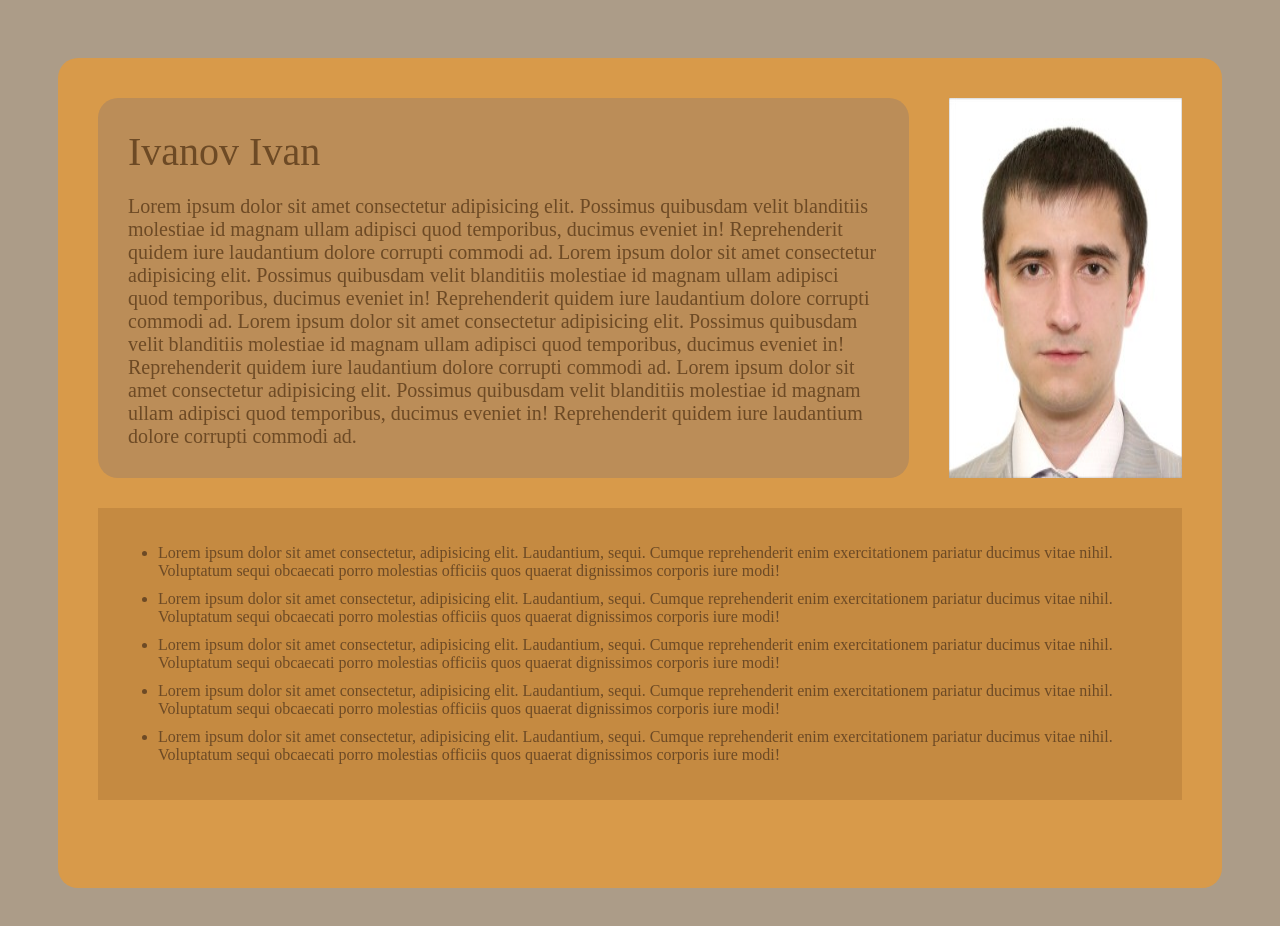
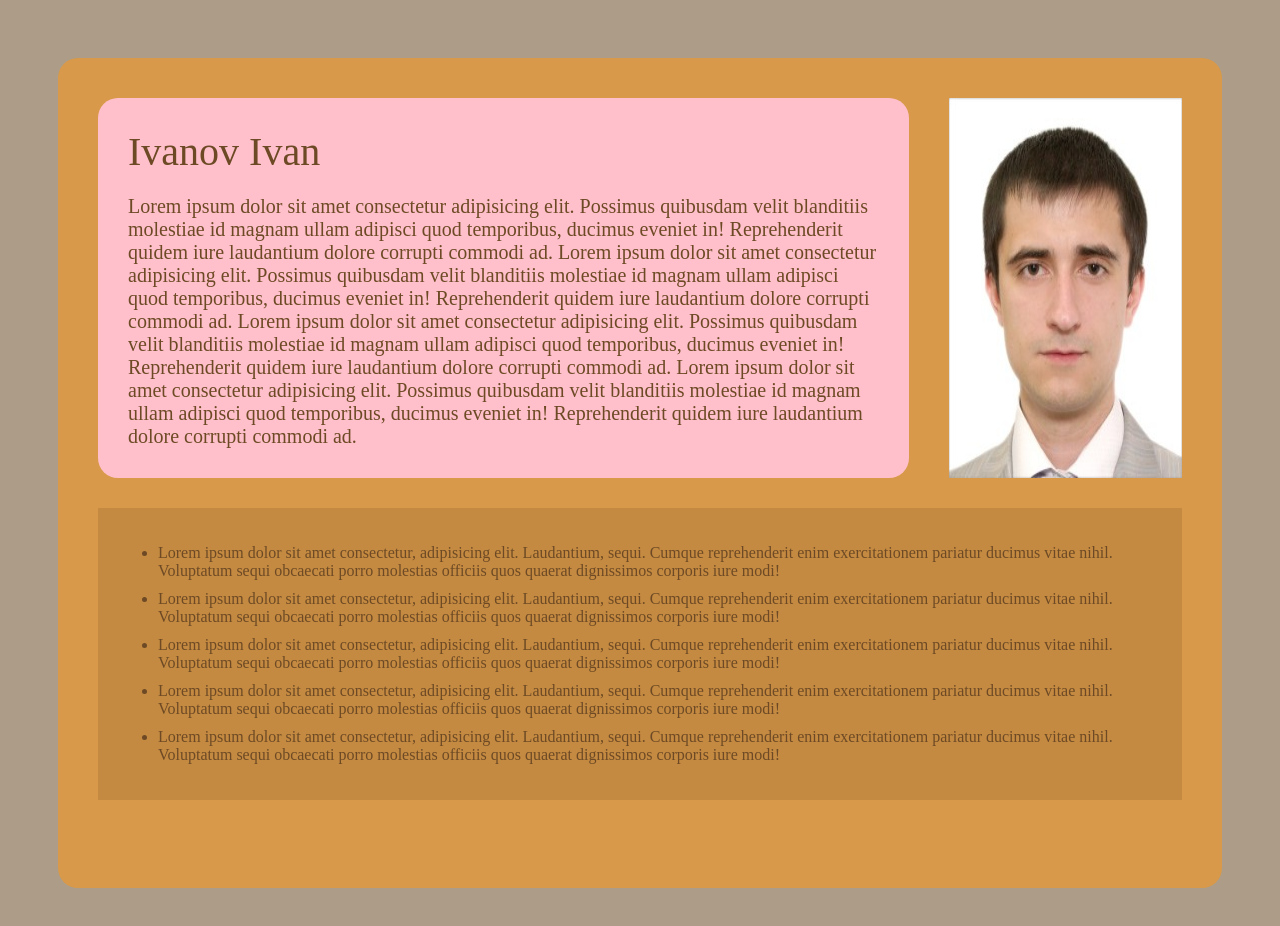
Before and after one commit to Ilya-bort/ilyasite.github.io, a plain HTML site: page index.html in a window 1280 px wide. In both pictures the pointer is over the element 503 px from the left and 288 px from the top of the page. Drawn offline with Linux system fonts and the light colour scheme; a script that the page names is missing.

Commit message:
Update style.css

```diff
--- a/style.css
+++ b/style.css
@@ -19,6 +19,9 @@ body {
         padding:30px;
         border-radius: 20px;
     }
+.main__body:hover {
+    background-color:pink;
+}
 
     .main__title {
         font-size: 40px;
```
